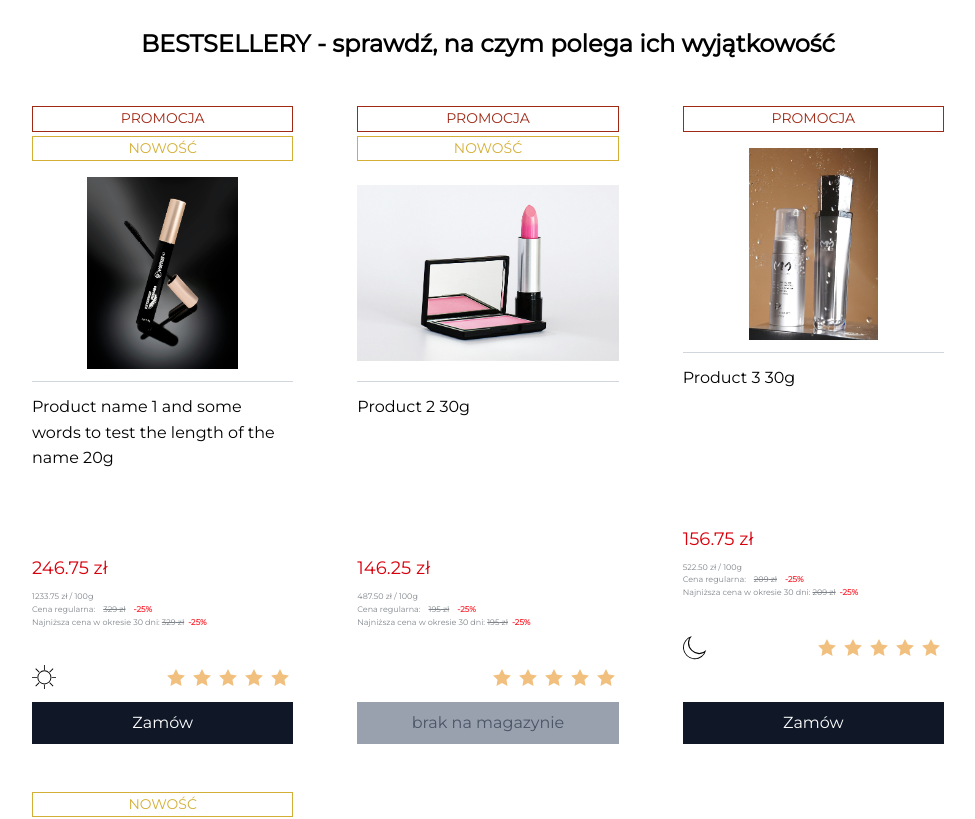
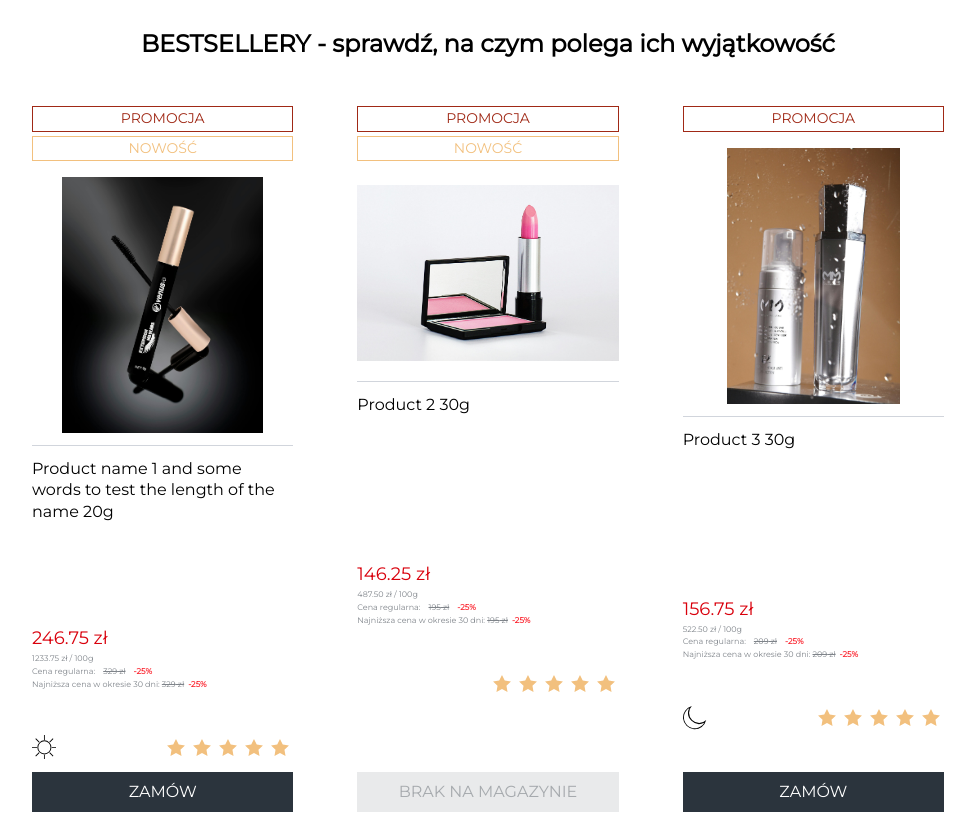
Before and after one commit to mateuszbakMovecloser/next-practice, a Next.js app: page / in a window 1280 px wide. Shown: the top 819 px of the page, without its empty margins (152-1127 px from the left). Built offline with nearby package versions, Linux system fonts and the light colour scheme.

Commit message:
czyszczenie kodu i dodanie efektu na guziku

```diff
--- a/src/app/globals.css
+++ b/src/app/globals.css
@@ -24,7 +24,6 @@
   font-style: normal;
 }
 
-
 body {
   background: var(--background);
   color: #2b343d;
@@ -34,7 +33,8 @@ body {
   line-height: 1.6;
 }
 
-.product-card-price{
+/* Product Card Price */
+.product-card-price {
   margin: 4px 0;
   text-align: left;
 }
@@ -48,7 +48,130 @@ body {
   grid-column: 1 / -1;
 }
 
+/* Product Card Wrapper */
+.product-card-wrapper {
+  cursor: pointer;
+  position: relative;
+  overflow: hidden;
+  transition: all 0.2s ease-in-out;
+}
+
+.product-card-wrapper:hover {
+  box-shadow: 0 25px 50px -12px rgb(0 0 0 / 0.25);
+  z-index: 10;
+  transform: scale(1.02);
+}
+
 /* Tag padding */
 .tag-item {
   padding: 3px 17px;
 }
+
+/* Product Image */
+.product-card-image {
+  width: 100%;
+  min-height: 12rem;
+  max-height: 12rem;
+  object-fit: contain;
+  margin: 0 auto;
+  transition: all 250ms;
+  object-position: 50% 50%;
+}
+
+@media (min-width: 768px) {
+  .product-card-image {
+    max-height: 16rem;
+  }
+}
+
+/* Product Description (Nazwa produktu) */
+.product-card-description {
+  height: 95px;
+  margin: 0;
+  text-align: left;
+}
+
+@media (min-width: 768px) {
+  .product-card-description {
+    height: 150px;
+  }
+}
+
+.product-card-description h3 {
+  color: #000;
+  font-weight: 400;
+  font-size: 12px;
+  line-height: 1.33;
+}
+
+@media (min-width: 768px) {
+  .product-card-description h3 {
+    font-size: 16px;
+  }
+}
+
+/* Button Base */
+.product-card-btn {
+  padding: 0;
+  border-radius: 0;
+  border: none;
+  width: 100%;
+  height: 29.1px;
+  font-size: 12px;
+  line-height: 16px;
+  text-transform: uppercase;
+  display: flex;
+  align-items: center;
+  justify-content: center;
+  transition: opacity 150ms cubic-bezier(0.4, 0, 0.2, 1);
+  cursor: pointer;
+  position: relative;
+  overflow: hidden;
+}
+
+@media (min-width: 768px) {
+  .product-card-btn {
+    height: 40px;
+    font-size: 16px;
+  }
+}
+
+/* Button Primary (aktywny) */
+.product-card-btn-primary {
+  background-color: #2b343d;
+  color: #fff;
+}
+
+/* Efekt hover - kolor od lewej */
+.product-card-btn-primary::before {
+  content: '';
+  position: absolute;
+  top: 0;
+  left: 0;
+  width: 0;
+  height: 100%;
+  background-color: rgba(255, 255, 255, 0.1);
+  transition: width 0.4s ease-in-out;
+  z-index: 0;
+}
+
+.product-card-btn-primary:hover::before {
+  width: 100%;
+}
+
+.product-card-btn-primary span {
+  position: relative;
+  z-index: 1;
+}
+
+/* Button Disabled */
+.product-card-btn-disabled {
+  background-color: rgba(43, 52, 61, 0.1);
+  border-color: rgba(43, 52, 61, 0);
+  color: rgba(43, 52, 61, 0.35);
+  cursor: not-allowed;
+}
+
+.product-card-btn-disabled::before {
+  display: none;
+}
--- a/src/components/button.tsx
+++ b/src/components/button.tsx
@@ -8,7 +8,7 @@ export default function Button({text, quantity}: ButtonComponentInterface) {
     if (isDisabled) {
         return (
             <button
-                className="p-2 rounded-none w-full mt-auto bg-gray-400 text-gray-600 cursor-not-allowed"
+                className="product-card-btn product-card-btn-disabled"
                 disabled
             >
                 {buttonText}
@@ -20,9 +20,9 @@ export default function Button({text, quantity}: ButtonComponentInterface) {
         <Link
             href="/order"
             onClick={(e) => e.stopPropagation()}
-            className="p-2 rounded-none w-full mt-auto bg-gray-900 text-white hover:bg-gray-800 block text-center cursor-pointer"
+            className="product-card-btn product-card-btn-primary"
         >
-            {buttonText}
+            <span>{buttonText}</span>
         </Link>
     );
 }
--- a/src/components/price.tsx
+++ b/src/components/price.tsx
@@ -9,18 +9,15 @@ export default function Price({price, regularPrice, smallestPrice, grams}: Price
     const hasDiscount = discountPercent > 0;
     const smallestPriceDiscountPercent = calculateDiscountPercent(price, smallestPrice);
 
-
-
     return (
         <div className="space-y-0 text-gray-500 text-left relative z-[999] product-card-price">
-        <div className="flex items-center text-lg mb-2 font-weight-500"> {/*tutaj sprawdzic font-size: 16px*/}
-            {hasDiscount? (
+            {/* Główna cena - responsywna jak w oryginale */}
+            <div className="flex items-center text-sm md:text-lg font-medium">
+                {hasDiscount ? (
                     <span className="text-[#d9000c]">{price} zł</span>
-            ):
-            (
+                ) : (
                     <span className="text-[#2b343d]">{price} zł</span>
-            )
-            }
+                )}
             </div>
 
             <div className="text-[8px] text-[#7f848a]">
@@ -39,7 +36,7 @@ export default function Price({price, regularPrice, smallestPrice, grams}: Price
                 </div>
             )}
 
-            {hasDiscount ?(
+            {hasDiscount ? (
                 <div className="text-[8px] text-[#7f848a]">
                     Najniższa cena w okresie 30 dni: <span className="line-through">{smallestPrice} zł</span>
                     <span className="text-red-500 font-semibold ml-1">
@@ -52,6 +49,5 @@ export default function Price({price, regularPrice, smallestPrice, grams}: Price
                 </div>
             )}
         </div>
-
     )
 }
--- a/src/components/productList.tsx
+++ b/src/components/productList.tsx
@@ -26,7 +26,7 @@ export default function ProductList({ products }: ProductListProps) {
           <div
             key={product.id}
             onClick={() => handleProductClick(product.id)}
-            className="cursor-pointer hover:shadow-2xl transition-all duration-200 ease-in-out relative hover:z-10 hover:scale-102 overflow-hidden"
+            className="product-card-wrapper"
           >
             <ProductSlot Product={product} />
           </div>
--- a/src/components/productSlot.tsx
+++ b/src/components/productSlot.tsx
@@ -24,11 +24,17 @@ export default function ProductSlot({Product}: {Product: ProductInterface}) {
             width={256}
             height={256}
             quality={75}
-            className="w-full h-48 rounded-md object-contain"
+            className="product-card-image"
           />
         </div>
         <hr className="border-gray-300 mb-3" />
-        <h3 className="text-black h-16 mb-20 font-weight-400">{Product.name} {Product.grams}g</h3>
+
+        {/* Nazwa produktu - jak w oryginale */}
+        <div className="product-card-description">
+          <h3>
+            {Product.name} {Product.grams}g
+          </h3>
+        </div>
 
         <div className="h-[115px] md:h-[90px] md:my-[12px]">
           <PriceComponent
--- a/src/components/tag.tsx
+++ b/src/components/tag.tsx
@@ -10,12 +10,8 @@ export default function Tag({tags}: {tags: string[]}) {
                 Promocja
             </div>}
             {nowosc &&
-            <div className="w-full border border-[#d4af37] text-[#d4af37] uppercase text-center leading-tight tag-item">
+            <div className="w-full border border-[#f2c07e] text-[#f2c07e] uppercase text-center leading-tight tag-item">
                 Nowość
-            </div>}
-            {beautyClub &&
-            <div className="w-full border border-[#a02916] text-[#a02916] uppercase text-center text-xs leading-tight tag-item">
-                Odkryj kod w Beauty Club*
             </div>}
         </div>
     );
```
Also changed, not shown: src/lib/products.ts (+0 -9 lines). Lines whose indentation alone changed are shown as unchanged.
